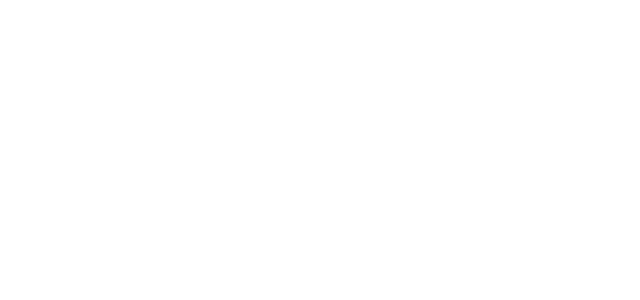
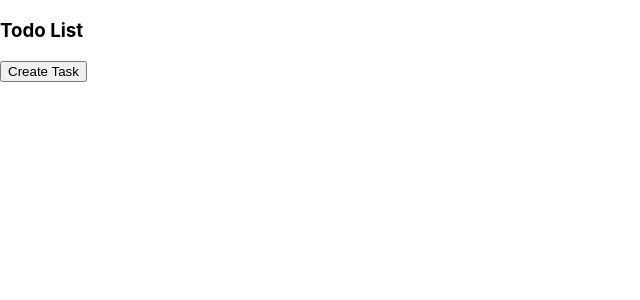
Before and after one commit to dvaug86/Tutorial-Todo-List-Yatharth, a React (Create React App) app: page / in a window 1280 px wide. Shown: the top 300 px of the page, without its empty margins (0-640 px from the left). Built offline with nearby package versions, Linux system fonts and the light colour scheme.

Commit message:
created component folder and installed bootstrap

```diff
--- a/package.json
+++ b/package.json
@@ -6,6 +6,7 @@
     "@testing-library/jest-dom": "^5.17.0",
     "@testing-library/react": "^13.4.0",
     "@testing-library/user-event": "^13.5.0",
+    "bootstrap": "^5.3.2",
     "react": "^18.2.0",
     "react-dom": "^18.2.0",
     "react-scripts": "5.0.1",
--- a/src/App.jsx
+++ b/src/App.jsx
@@ -1,9 +1,10 @@
-import './App.css';
+import "./App.css";
+import TodoList from "./components/TodoList";
 
 function App() {
   return (
     <div className="App">
-
+      <TodoList />
     </div>
   );
 }
--- /dev/null
+++ b/src/components/TodoList.jsx
@@ -0,0 +1,12 @@
+import React from "react";
+
+const TodoList = () => {
+  return (
+    <div>
+      <h3>Todo List</h3>
+      <button>Create Task</button>
+    </div>
+  );
+};
+
+export default TodoList;
```
Also changed, not shown: 1 other file (tests, documents, lock files or other folders).
